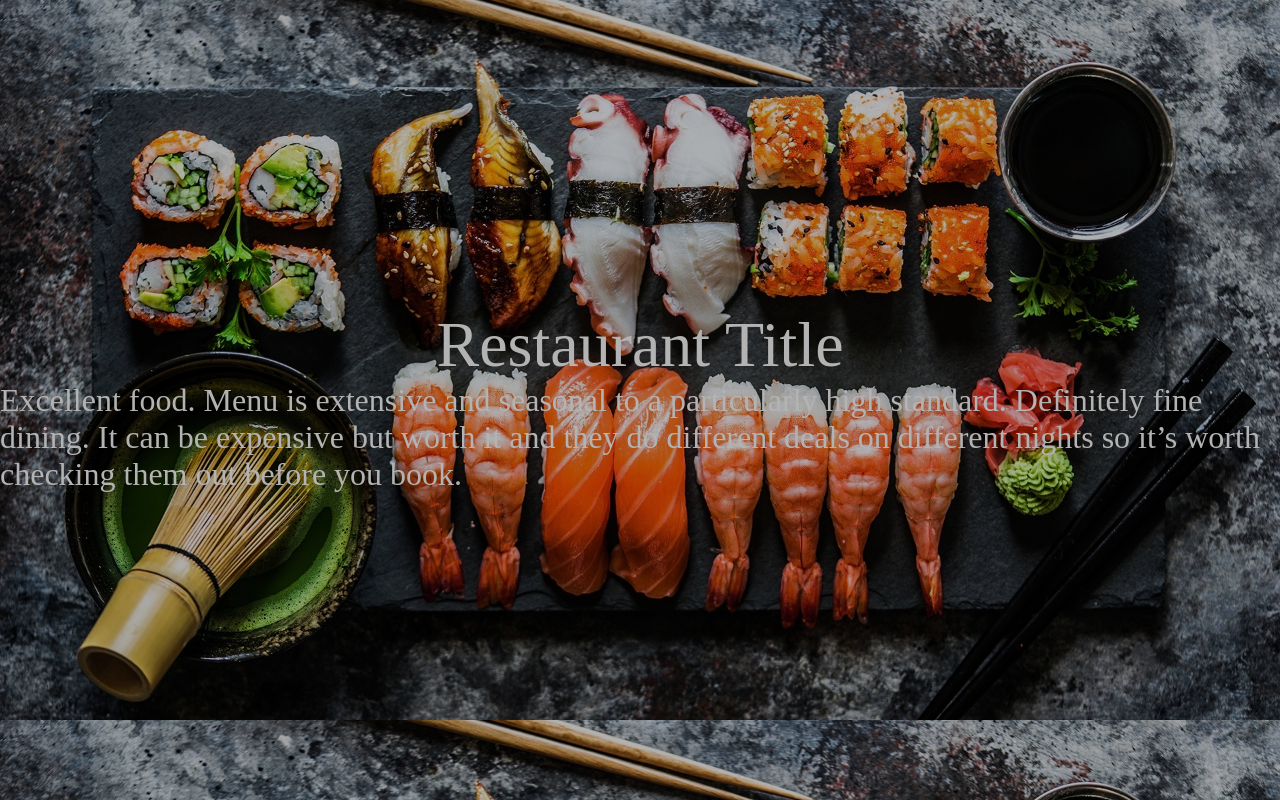
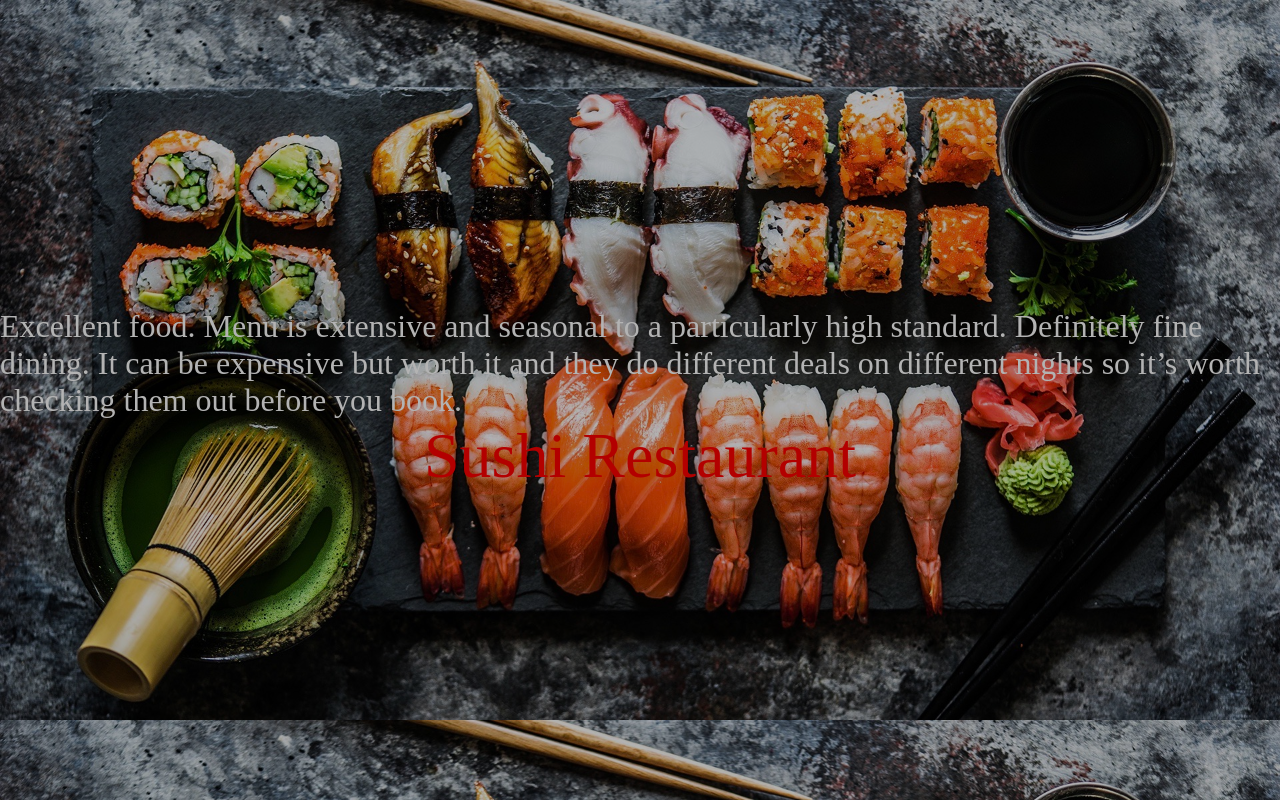
Before and after one commit to aaronsww/restaurantHomepage, a plain HTML site: page index.html in a window 1280 px wide. Drawn offline with Linux system fonts and the light colour scheme.

Commit message:
refactor: display restaurant name bundling seperate file

```diff
--- a/index.html
+++ b/index.html
@@ -9,7 +9,6 @@
   </head>
   <body>
     <div id="content">
-      <div id="title">Restaurant Title</div>
       <div id="description">
         Excellent food. Menu is extensive and seasonal to a particularly high
         standard. Definitely fine dining. It can be expensive but worth it and
--- a/main.js
+++ b/main.js
@@ -1 +1 @@
-console.log("hey ;)");
+(()=>{"use strict";!function(){const t=document.createElement("div");t.textContent="Sushi Restaurant",t.setAttribute("id","title"),document.querySelector("#content").appendChild(t),console.log("hey ;)")}()})();
--- a/styles.css
+++ b/styles.css
@@ -15,9 +15,10 @@ body{
 }
 #title{
     font-size: 64px;
-    color: white;
+    color: red;
 }
 #description{
     color: white;
     font-size: 32px;
+
 }
```
